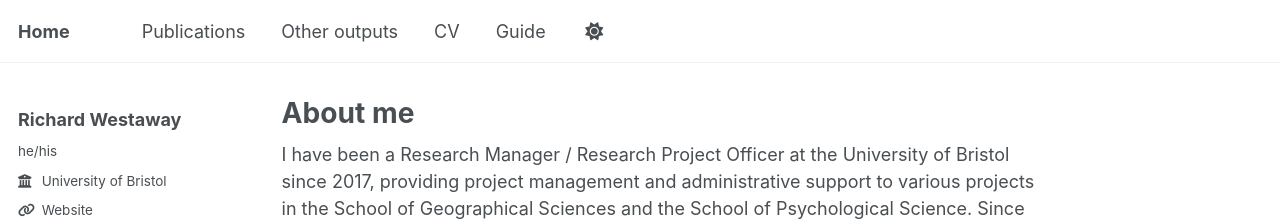
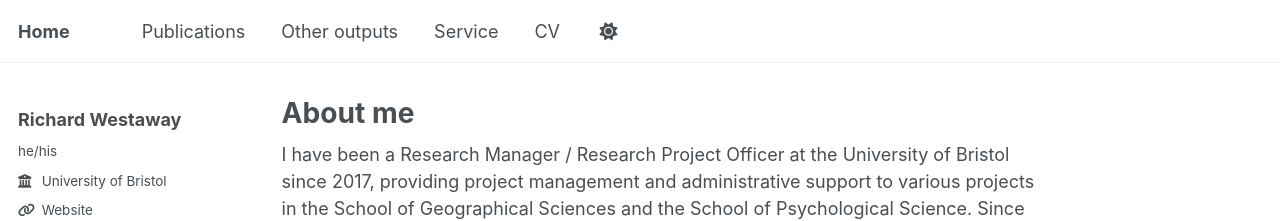
Before and after one commit to richardwestaway/richardwestaway.github.io, a Jekyll site: the page built from _pages/about.md, in a window 1280 px wide. Shown: the top 221 px of the page. Built offline with Jekyll 4.4.1, drawn with Linux system fonts in a browser that asks for light colours; some web fonts are replaced.

Commit message:
Update navigation.yml

```diff
--- a/_data/navigation.yml
+++ b/_data/navigation.yml
@@ -14,6 +14,9 @@ main:
   - title: "Other outputs"
     url: /outputs/
 
+  - title: "Service"
+    url: /service/
+
   # - title: "Teaching"
   #   url: /teaching/
 
@@ -29,5 +32,5 @@ main:
   # - title: "CV"
   #   url: /cv-json/
 
-  - title: "Guide"
-    url: /markdown/
+  # - title: "Guide"
+  #   url: /markdown/
```
